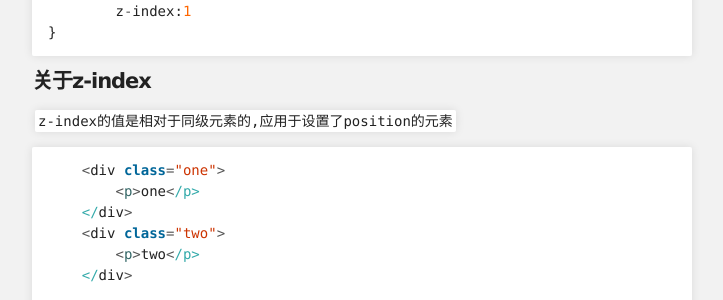
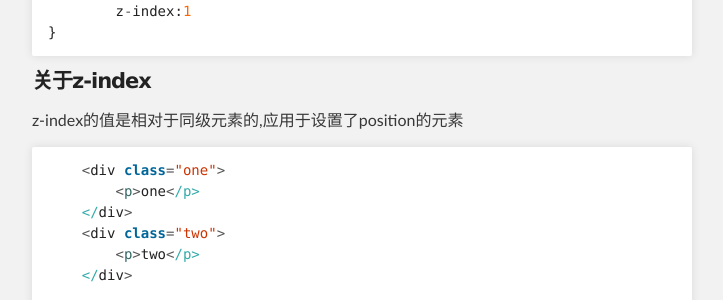
Before and after one commit to airixly/airixly.github.io, a Jekyll site: the page built from _posts/2013-10-29-JavaScript-Native-Drag-and-Drop.md, in a window 1280 px wide. Shown: the part 1464-1764 px from the top of the page, without its empty margins (288-1011 px from the left). Built offline with Jekyll 4.4.1, drawn with Linux system fonts in a browser that asks for light colours; Markdown is read by kramdown in place of the engine named in the settings; comment, search, counter and statistics services are not loaded.

```diff
--- a/_posts/2013-10-29-JavaScript-Native-Drag-and-Drop.md
+++ b/_posts/2013-10-29-JavaScript-Native-Drag-and-Drop.md
@@ -59,8 +59,7 @@ function clearDragImage(){
 {% endhighlight %}
 
 ####关于z-index
-
-`z-index的值是相对于同级元素的,应用于设置了position的元素`
+z-index的值是相对于同级元素的,应用于设置了position的元素
 
 {% highlight ruby %}
     <div class="one">
```
